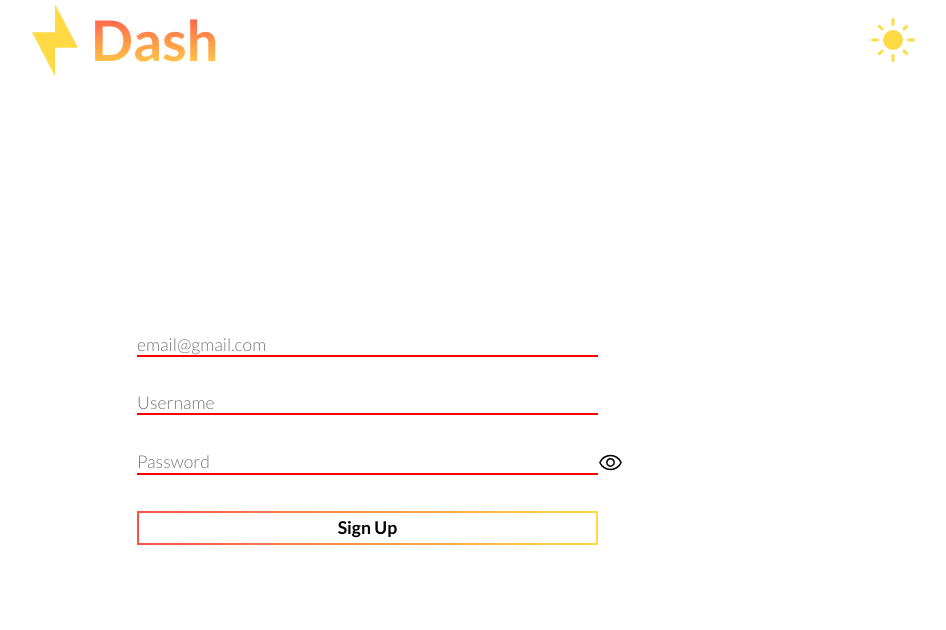
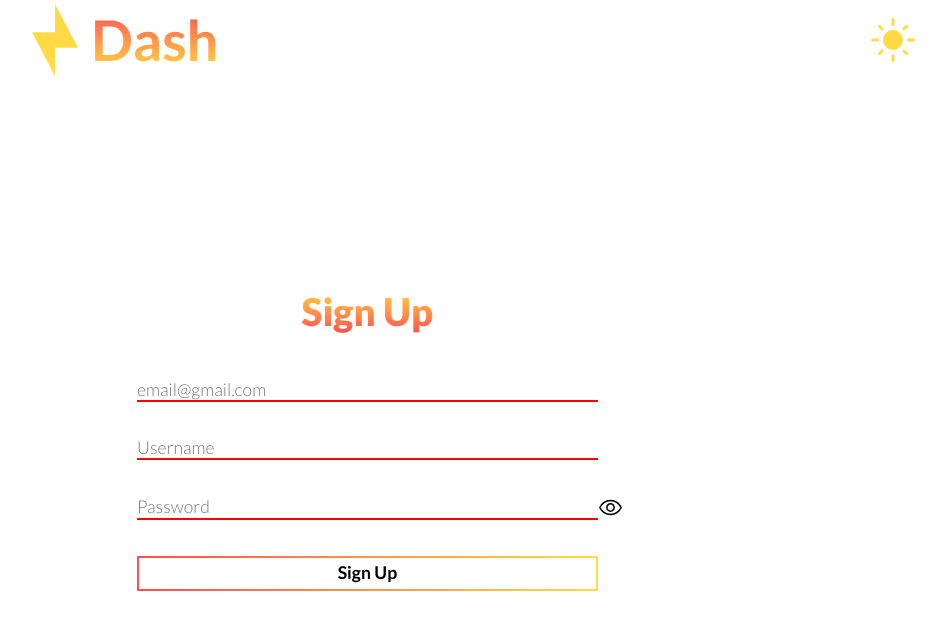
Before and after one commit to Aureatus/Dash, a React (Vite) app: page /sign-up in a window 1280 px wide. Shown: the top 630 px of the page, without its empty margins (247-1193 px from the left). Built offline with nearby package versions, Linux system fonts and the light colour scheme; no server answers.

Commit message:
Add FormHeader to SignUpForm

```diff
--- a/src/Components/SignUpPage/SignUpPage.tsx
+++ b/src/Components/SignUpPage/SignUpPage.tsx
@@ -6,6 +6,7 @@ import { useTheme } from 'styled-components';
 import { auth } from '../../firebase/auth/auth';
 import {
   Container,
+  FormHeader,
   ShowPasswordButtonDark,
   ShowPasswordButtonLight,
   SignUpForm,
@@ -51,6 +52,7 @@ const SignUpPage = () => {
           EmailSignUp();
         }}
       >
+        <FormHeader>Sign Up</FormHeader>
         <StyledLabel>
           <StyledInput
             placeholder="email@gmail.com"
```
